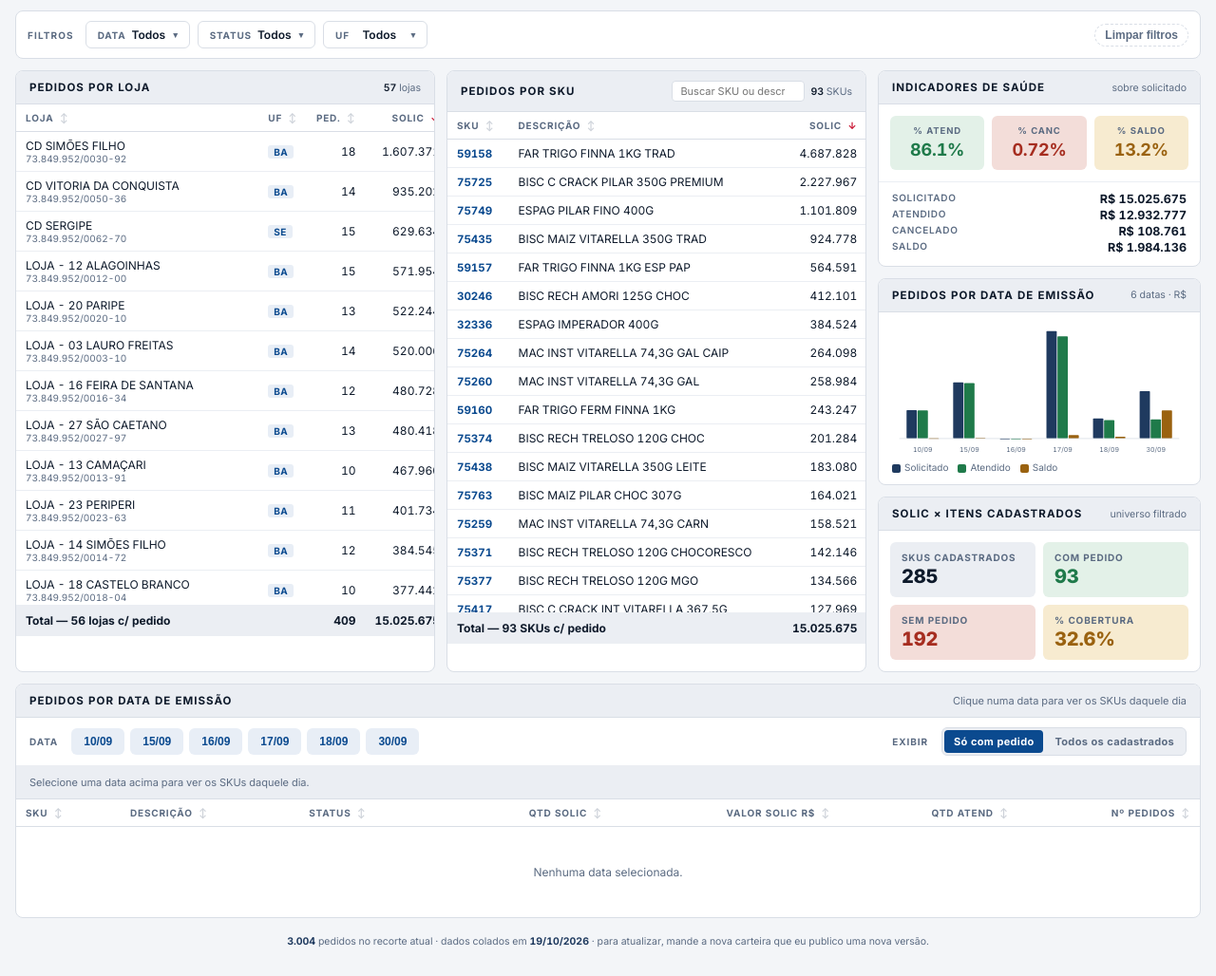
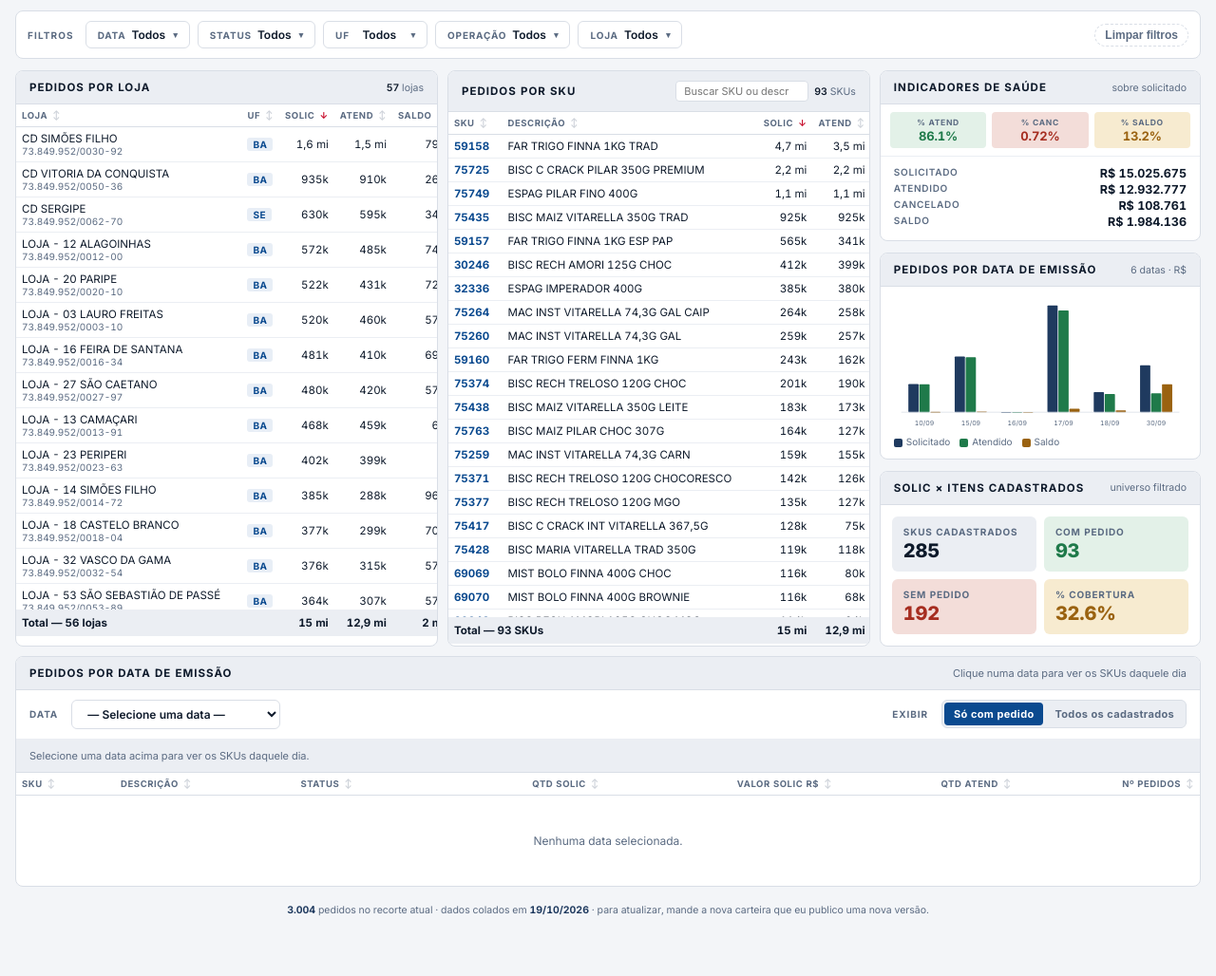
Before and after one commit to atakarejoapp-code/GESTAO-DE-CARTEIRA-ATAKAREJO, a plain HTML site: page index.html in a window 1280 px wide. Shown: the part 63-1091 px from the top of the page at 95% size. After the commit the page ends 1058 px from the top, so only its background shows below. Drawn offline with Linux system fonts and the light colour scheme.

Commit message:
Add files via upload

```diff
--- a/index.html
+++ b/index.html
@@ -234,17 +234,24 @@ body {
   letter-spacing: .04em; cursor: pointer; padding: 2px 4px;
 }
 .dd-panel .dd-footer button:hover { color: var(--mdbred); }
+.dd-search {
+  width: 100%; padding: 5px 8px; margin-bottom: 4px;
+  background: var(--rule-soft); border: 1px solid var(--rule);
+  border-radius: 4px; font: inherit; font-size: 11.5px;
+  color: var(--ink); box-sizing: border-box;
+}
+.dd-search:focus { outline: none; border-color: var(--focus); }
 
 /* ============ LAYOUT GRID ============ */
 .grid {
   display: grid;
-  grid-template-columns: minmax(0, 1.3fr) minmax(0, 1.3fr) minmax(0, 1fr);
-  gap: 12px;
-  margin-bottom: 12px;
+  grid-template-columns: minmax(0, 1.25fr) minmax(0, 1.25fr) minmax(0, 0.95fr);
+  gap: 10px;
+  margin-bottom: 10px;
 }
 @media (max-width: 1100px) {
   .grid { grid-template-columns: minmax(0, 1fr) minmax(0, 1fr); }
-  .side { grid-column: 1 / -1; display: grid; grid-template-columns: 1fr 1fr 1fr; gap: 12px; }
+  .side { grid-column: 1 / -1; display: grid; grid-template-columns: 1fr 1fr 1fr; gap: 10px; }
 }
 @media (max-width: 820px) {
   .grid { grid-template-columns: 1fr; }
@@ -274,13 +281,13 @@ body {
 .panel-h .cnt b { color: var(--ink); font-weight: 600; }
 .panel-body { overflow: auto; max-height: 560px; min-height: 200px; }
 
-/* ============ TABLE ============ */
-table { width: 100%; border-collapse: collapse; font-size: 12px; }
+/* ============ TABLE — compacta ============ */
+table { width: 100%; border-collapse: collapse; font-size: 11.5px; table-layout: auto; }
 thead th {
   position: sticky; top: 0; z-index: 1;
   background: var(--card);
-  text-align: left; padding: 8px 10px;
-  font-size: 10px; text-transform: uppercase; letter-spacing: .08em;
+  text-align: left; padding: 6px 6px;
+  font-size: 9.5px; text-transform: uppercase; letter-spacing: .06em;
   color: var(--muted); font-weight: 700;
   border-bottom: 1.5px solid var(--rule);
   cursor: pointer; user-select: none;
@@ -288,19 +295,19 @@ thead th {
 }
 thead th.num { text-align: right; }
 thead th:hover { color: var(--ink); }
-thead th .sort { opacity: .3; margin-left: 3px; }
+thead th .sort { opacity: .3; margin-left: 2px; }
 thead th.sort-asc .sort, thead th.sort-desc .sort { opacity: 1; color: var(--mdbred); }
 tbody td {
-  padding: 7px 10px; border-bottom: 1px solid var(--rule-soft);
+  padding: 5px 6px; border-bottom: 1px solid var(--rule-soft);
   white-space: nowrap;
 }
 tbody td.num { text-align: right; font-variant-numeric: tabular-nums; }
 tbody tr:last-child td { border-bottom: none; }
 tbody tr:hover td { background: var(--rule-soft); }
 tfoot td {
-  padding: 9px 10px; background: var(--rule-soft);
+  padding: 7px 6px; background: var(--rule-soft);
   border-top: 1.5px solid var(--rule); border-bottom: none;
-  font-weight: 700; font-size: 12px;
+  font-weight: 700; font-size: 11.5px;
   position: sticky; bottom: 0;
 }
 tfoot td.num { text-align: right; font-variant-numeric: tabular-nums; }
@@ -340,22 +347,22 @@ tfoot td.num { text-align: right; font-variant-numeric: tabular-nums; }
 @media (max-width: 1100px) { .side { display: grid; grid-template-columns: 1fr 1fr 1fr; } }
 @media (max-width: 820px)  { .side { display: flex; } }
 
-/* KPIs */
-.kpi-grid { display: grid; grid-template-columns: 1fr 1fr 1fr; gap: 8px; padding: 12px; }
+/* KPIs — compactos */
+.kpi-grid { display: grid; grid-template-columns: 1fr 1fr 1fr; gap: 6px; padding: 8px 10px; }
 .kpi {
-  text-align: center; padding: 10px 6px;
-  border-radius: 6px; background: var(--rule-soft);
+  text-align: center; padding: 6px 4px;
+  border-radius: 4px; background: var(--rule-soft);
   position: relative; overflow: hidden;
 }
 .kpi.good { background: var(--good-soft); }
 .kpi.bad  { background: var(--bad-soft); }
 .kpi.warn { background: var(--warn-soft); }
 .kpi .lbl {
-  font-size: 9.5px; text-transform: uppercase; letter-spacing: .09em;
+  font-size: 8.5px; text-transform: uppercase; letter-spacing: .08em;
   color: var(--muted); font-weight: 700;
 }
 .kpi .val {
-  font-size: 18px; font-weight: 700; line-height: 1.2; margin-top: 4px;
+  font-size: 13px; font-weight: 700; line-height: 1.1; margin-top: 2px;
   letter-spacing: -.01em;
 }
 .kpi.good .val { color: var(--good); }
@@ -441,18 +448,16 @@ tfoot td.num { text-align: right; font-variant-numeric: tabular-nums; }
   font-size: 10px; text-transform: uppercase; letter-spacing: .09em;
   color: var(--muted); font-weight: 700;
 }
-.ped-date-chips { display: flex; gap: 6px; flex-wrap: wrap; }
-.ped-date-chip {
+.ped-date-select {
   padding: 6px 12px; border-radius: 6px;
-  background: var(--chip); color: var(--chip-ink);
-  border: 1px solid transparent;
-  font-size: 12px; font-weight: 700; cursor: pointer;
+  background: var(--card); color: var(--ink);
+  border: 1px solid var(--rule);
+  font: inherit; font-size: 12px; font-weight: 600;
+  cursor: pointer; min-width: 220px;
   font-variant-numeric: tabular-nums;
 }
-.ped-date-chip:hover { background: color-mix(in srgb, var(--chip) 50%, var(--card)); }
-.ped-date-chip.on {
-  background: var(--mdbred); color: #fff;
-}
+.ped-date-select:focus { outline: none; border-color: var(--focus); }
+.ped-date-select.active { border-color: var(--mdbred); color: var(--mdbred); font-weight: 700; }
 .ped-mode-toggle {
   display: inline-flex; background: var(--rule-soft); border: 1px solid var(--rule);
   border-radius: 6px; padding: 2px; gap: 2px;
@@ -534,7 +539,6 @@ tfoot td.num { text-align: right; font-variant-numeric: tabular-nums; }
           <tr>
             <th data-key="nome">Loja <span class="sort">↕</span></th>
             <th data-key="uf">UF <span class="sort">↕</span></th>
-            <th class="num" data-key="peds">Ped. <span class="sort">↕</span></th>
             <th class="num" data-key="sol">Solic <span class="sort">↕</span></th>
             <th class="num" data-key="at">Atend <span class="sort">↕</span></th>
             <th class="num" data-key="sd">Saldo <span class="sort">↕</span></th>
@@ -635,7 +639,9 @@ tfoot td.num { text-align: right; font-variant-numeric: tabular-nums; }
   </div>
   <div class="ped-controls">
     <span class="label">Data</span>
-    <div class="ped-date-chips" id="ped-date-chips"></div>
+    <select id="ped-date-select" class="ped-date-select" aria-label="Data de emissão">
+      <option value="">— Selecione uma data —</option>
+    </select>
     <span style="flex:1"></span>
     <span class="label">Exibir</span>
     <div class="ped-mode-toggle" role="group" aria-label="Modo de exibição">
@@ -686,6 +692,7 @@ const state = {
     uf:   new Set(),
     loja: new Set(),      // CNPJ
     sku:  new Set(),      // SKU code
+    op:   new Set(),      // ZBON / ZVMI
   },
   pedDate: null,           // data única selecionada para a seção Pedidos
   pedMode: 'com',          // 'com' = só com pedido · 'todos' = inclui sem pedido
@@ -756,6 +763,14 @@ const unitCols = {
 const uniqueDates = [...new Set(DATA.rows.map(r => r[col.emis]))].sort();
 const uniqueSits  = [...new Set(DATA.rows.map(r => r[col.sit]))].sort();
 const uniqueUFs   = [...new Set(DATA.rows.map(r => r[col.uf]))].sort();
+const uniqueOps   = [...new Set(DATA.rows.map(r => r[col.op]))].sort();
+// Lojas: CNPJ -> nome
+const uniqueLojas = [...new Set(DATA.rows.map(r => r[col.cliente]))].sort((a,b) => {
+  const na = (DATA.lojas[a]?.nome || a);
+  const nb = (DATA.lojas[b]?.nome || b);
+  return na.localeCompare(nb);
+});
+const opLabels = { 'ZBON': 'ZBON — Bonificação', 'ZVMI': 'ZVMI — Venda' };
 
 // Loja CNPJ -> count of rows (for filter chip)
 const lojaRowCount = {};
@@ -771,14 +786,15 @@ const lojasForChips = Object.entries(lojaRowCount)
 // ============ FILTERING ============
 function filteredRows() {
   const f = state.filters;
-  const fe = f.emis.size, fs = f.sit.size, fu = f.uf.size, fl = f.loja.size, fsk = f.sku.size;
-  if (!fe && !fs && !fu && !fl && !fsk) return DATA.rows;
+  const fe = f.emis.size, fs = f.sit.size, fu = f.uf.size, fl = f.loja.size, fsk = f.sku.size, fo = f.op.size;
+  if (!fe && !fs && !fu && !fl && !fsk && !fo) return DATA.rows;
   return DATA.rows.filter(r => {
     if (fe && !f.emis.has(r[col.emis])) return false;
     if (fs && !f.sit.has(r[col.sit])) return false;
     if (fu && !f.uf.has(r[col.uf])) return false;
     if (fl && !f.loja.has(r[col.cliente])) return false;
     if (fsk && !f.sku.has(r[col.sku])) return false;
+    if (fo && !f.op.has(r[col.op])) return false;
     return true;
   });
 }
@@ -835,11 +851,15 @@ function buildDropdowns() {
   const dateCount = counts('emis');
   const sitCount  = counts('sit');
   const ufCount   = counts('uf');
+  const opCount   = counts('op');
+  const lojaCount = counts('cliente');
 
   const defs = [
     {key:'emis', label:'Data', items: uniqueDates.map(d => ({v:d, label:fmt.date(d), n:dateCount.get(d)}))},
     {key:'sit',  label:'Status', items: uniqueSits.map(s => ({v:s, label:s, n:sitCount.get(s)}))},
     {key:'uf',   label:'UF', items: uniqueUFs.map(u => ({v:u, label:u, n:ufCount.get(u)}))},
+    {key:'op',   label:'Operação', items: uniqueOps.map(o => ({v:o, label: opLabels[o] || o, n:opCount.get(o)}))},
+    {key:'loja', label:'Loja', items: uniqueLojas.map(c => ({v:c, label:(DATA.lojas[c]?.nome || c), n:lojaCount.get(c) || 0})), search:true},
   ];
 
   for (const def of defs) {
@@ -856,9 +876,23 @@ function buildDropdowns() {
     panel.className = 'dd-panel';
     panel.setAttribute('role', 'listbox');
 
+    // Search box (opcional)
+    let searchInp = null;
+    if (def.search) {
+      searchInp = document.createElement('input');
+      searchInp.type = 'search';
+      searchInp.className = 'dd-search';
+      searchInp.placeholder = `Buscar ${def.label.toLowerCase()}…`;
+      panel.appendChild(searchInp);
+    }
+
+    const optsWrap = document.createElement('div');
+    panel.appendChild(optsWrap);
+
     for (const it of def.items) {
       const opt = document.createElement('label');
       opt.className = 'dd-opt';
+      opt.dataset.lbl = (it.label || '').toLowerCase();
       opt.innerHTML = `
         <input type="checkbox" data-v="${escapeAttr(String(it.v))}">
         <span>${escapeHtml(it.label)}</span>
@@ -872,7 +906,16 @@ function buildDropdowns() {
         persist();
         render();
       });
-      panel.appendChild(opt);
+      optsWrap.appendChild(opt);
+    }
+
+    if (searchInp) {
+      searchInp.addEventListener('input', () => {
+        const q = searchInp.value.toLowerCase().trim();
+        optsWrap.querySelectorAll('.dd-opt').forEach(o => {
+          o.hidden = q && !o.dataset.lbl.includes(q);
+        });
+      });
     }
 
     // Footer: todos / nenhum
@@ -920,7 +963,12 @@ function updateDropdowns() {
       btn.classList.remove('active');
     } else if (s.size === 1) {
       const v = [...s][0];
-      valEl.textContent = key === 'emis' ? fmt.date(v) : v;
+      let txt;
+      if (key === 'emis') txt = fmt.date(v);
+      else if (key === 'loja') txt = (DATA.lojas[v]?.nome || v).slice(0, 20);
+      else if (key === 'op') txt = v;  // "ZBON" / "ZVMI"
+      else txt = v;
+      valEl.textContent = txt;
       btn.classList.add('active');
     } else {
       valEl.textContent = `${s.size} selecionados`;
@@ -929,7 +977,6 @@ function updateDropdowns() {
     // Sync checkboxes
     dd.querySelectorAll('.dd-opt input').forEach(cb => {
       const v = cb.dataset.v;
-      // Convert back if date (strings) ok; numbers for sku etc, but these are only text keys here
       cb.checked = s.has(v);
     });
   }
@@ -1022,10 +1069,9 @@ function renderLojas(agg) {
     tr.innerHTML = `
       <td><div>${escapeHtml(x.nome)}</div><div class="cnpj">${fmt.cnpj(x.cnpj)}</div></td>
       <td><span class="uf-pill">${x.uf}</span></td>
-      <td class="num">${x.peds}</td>
-      <td class="num">${fmt.br0.format(x.sol)}</td>
-      <td class="num">${fmt.br0.format(x.at)}</td>
-      <td class="num saldo-cell"><span class="saldo-bar" style="width:${barPct}%"></span><span>${fmt.br0.format(x.sd)}</span></td>
+      <td class="num" title="${fmt.br0.format(x.sol)}">${fmt.brK(x.sol)}</td>
+      <td class="num" title="${fmt.br0.format(x.at)}">${fmt.brK(x.at)}</td>
+      <td class="num saldo-cell" title="${fmt.br0.format(x.sd)}"><span class="saldo-bar" style="width:${barPct}%"></span><span>${fmt.brK(x.sd)}</span></td>
       <td class="num pct-cell"><span class="pct-bar"><span class="pct-fill" style="width:${(x.pct_at*100).toFixed(0)}%"></span></span><span class="pct-num">${(x.pct_at*100).toFixed(1)}%</span></td>
     `;
     tbody.appendChild(tr);
@@ -1034,11 +1080,10 @@ function renderLojas(agg) {
   // Totals
   const tot = list.reduce((a,x) => ({sol:a.sol+x.sol, at:a.at+x.at, sd:a.sd+x.sd, peds:a.peds+x.peds}), {sol:0,at:0,sd:0,peds:0});
   tfoot.innerHTML = `<tr>
-    <td colspan="2">Total — ${list.filter(x=>x.peds>0).length} lojas c/ pedido</td>
-    <td class="num">${tot.peds}</td>
-    <td class="num">${fmt.br0.format(tot.sol)}</td>
-    <td class="num">${fmt.br0.format(tot.at)}</td>
-    <td class="num">${fmt.br0.format(tot.sd)}</td>
+    <td colspan="2">Total — ${list.filter(x=>x.peds>0).length} lojas</td>
+    <td class="num" title="${fmt.br0.format(tot.sol)}">${fmt.brK(tot.sol)}</td>
+    <td class="num" title="${fmt.br0.format(tot.at)}">${fmt.brK(tot.at)}</td>
+    <td class="num" title="${fmt.br0.format(tot.sd)}">${fmt.brK(tot.sd)}</td>
     <td class="num">${tot.sol ? ((tot.at/tot.sol)*100).toFixed(1) : '0,0'}%</td>
   </tr>`;
 
@@ -1088,9 +1133,9 @@ function renderSkus(agg) {
       tr.innerHTML = `
         <td class="sku-code">${x.sku}</td>
         <td>${escapeHtml(x.desc)}</td>
-        <td class="num">${fmt.br0.format(x.sol)}</td>
-        <td class="num">${fmt.br0.format(x.at)}</td>
-        <td class="num saldo-cell"><span class="saldo-bar" style="width:${barPct}%"></span><span>${fmt.br0.format(x.sd)}</span></td>
+        <td class="num" title="${fmt.br0.format(x.sol)}">${fmt.brK(x.sol)}</td>
+        <td class="num" title="${fmt.br0.format(x.at)}">${fmt.brK(x.at)}</td>
+        <td class="num saldo-cell" title="${fmt.br0.format(x.sd)}"><span class="saldo-bar" style="width:${barPct}%"></span><span>${fmt.brK(x.sd)}</span></td>
         <td class="num pct-cell"><span class="pct-bar"><span class="pct-fill" style="width:${(x.pct_at*100).toFixed(0)}%"></span></span><span class="pct-num">${(x.pct_at*100).toFixed(1)}%</span></td>
       `;
       tbody.appendChild(tr);
@@ -1099,10 +1144,10 @@ function renderSkus(agg) {
 
   const tot = list.reduce((a,x) => ({sol:a.sol+x.sol, at:a.at+x.at, sd:a.sd+x.sd}), {sol:0,at:0,sd:0});
   tfoot.innerHTML = `<tr>
-    <td colspan="2">Total — ${list.length} SKUs c/ pedido</td>
-    <td class="num">${fmt.br0.format(tot.sol)}</td>
-    <td class="num">${fmt.br0.format(tot.at)}</td>
-    <td class="num">${fmt.br0.format(tot.sd)}</td>
+    <td colspan="2">Total — ${list.length} SKUs</td>
+    <td class="num" title="${fmt.br0.format(tot.sol)}">${fmt.brK(tot.sol)}</td>
+    <td class="num" title="${fmt.br0.format(tot.at)}">${fmt.brK(tot.at)}</td>
+    <td class="num" title="${fmt.br0.format(tot.sd)}">${fmt.brK(tot.sd)}</td>
     <td class="num">${tot.sol ? ((tot.at/tot.sol)*100).toFixed(1) : '0,0'}%</td>
   </tr>`;
 
@@ -1188,22 +1233,26 @@ function renderCoverage(agg, rows) {
 }
 
 // ============ RENDER PEDIDOS POR DATA ============
+let _pedSelectBuilt = false;
 function renderPedidos() {
-  // Date chips
-  const wrap = document.getElementById('ped-date-chips');
-  wrap.innerHTML = '';
-  for (const d of uniqueDates) {
-    const chip = document.createElement('button');
-    chip.type = 'button';
-    chip.className = 'ped-date-chip' + (state.pedDate === d ? ' on' : '');
-    chip.textContent = fmt.date(d);
-    chip.addEventListener('click', () => {
-      state.pedDate = (state.pedDate === d) ? null : d;
+  // Populate date <select> once
+  const sel = document.getElementById('ped-date-select');
+  if (!_pedSelectBuilt) {
+    _pedSelectBuilt = true;
+    for (const d of uniqueDates) {
+      const o = document.createElement('option');
+      o.value = d;
+      o.textContent = fmt.date(d) + '/2026';
+      sel.appendChild(o);
+    }
+    sel.addEventListener('change', () => {
+      state.pedDate = sel.value || null;
       persist();
       renderPedidos();
     });
-    wrap.appendChild(chip);
   }
+  sel.value = state.pedDate || '';
+  sel.classList.toggle('active', !!state.pedDate);
 
   // Mode toggle buttons state
   document.querySelectorAll('.ped-mode-toggle button').forEach(b => {
```
